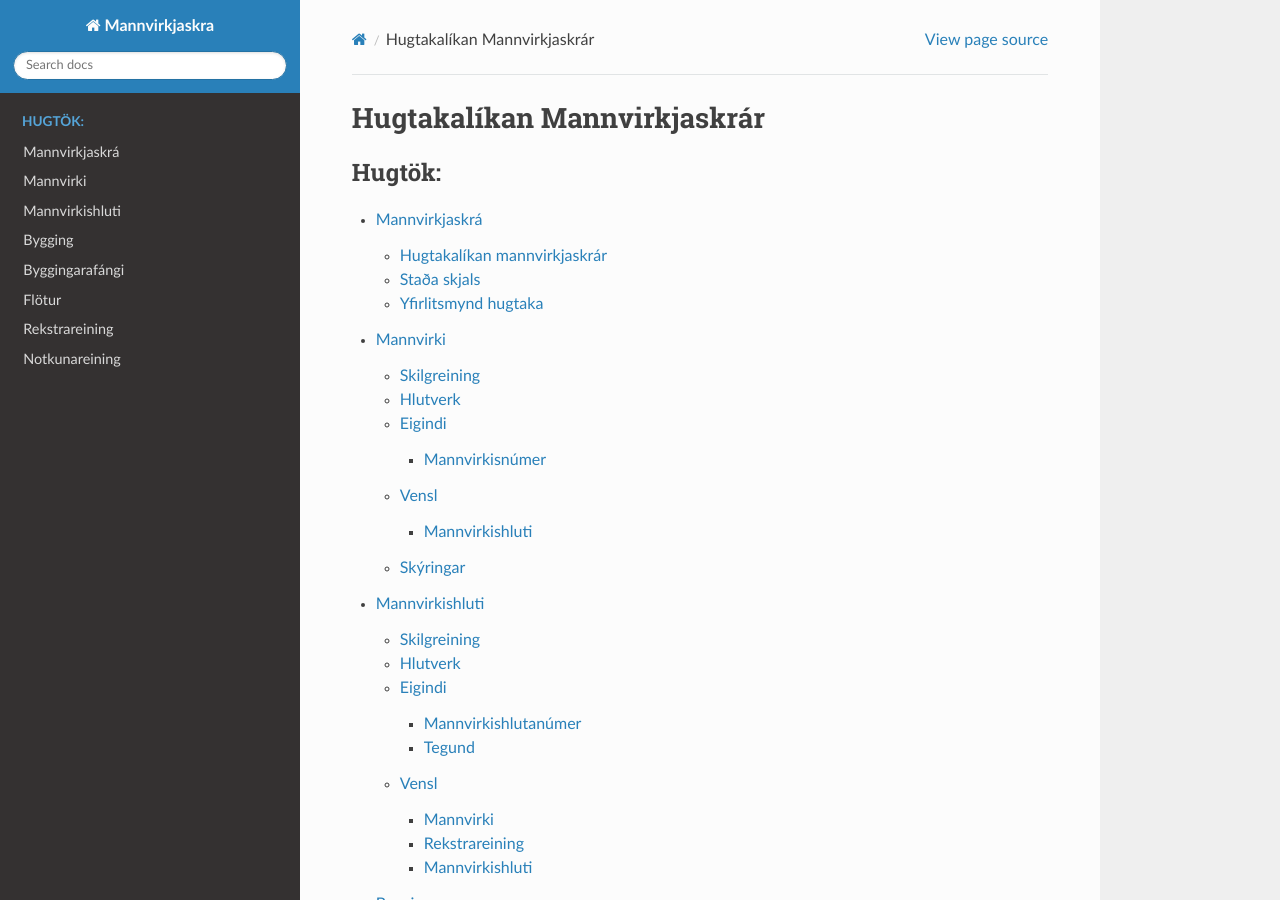
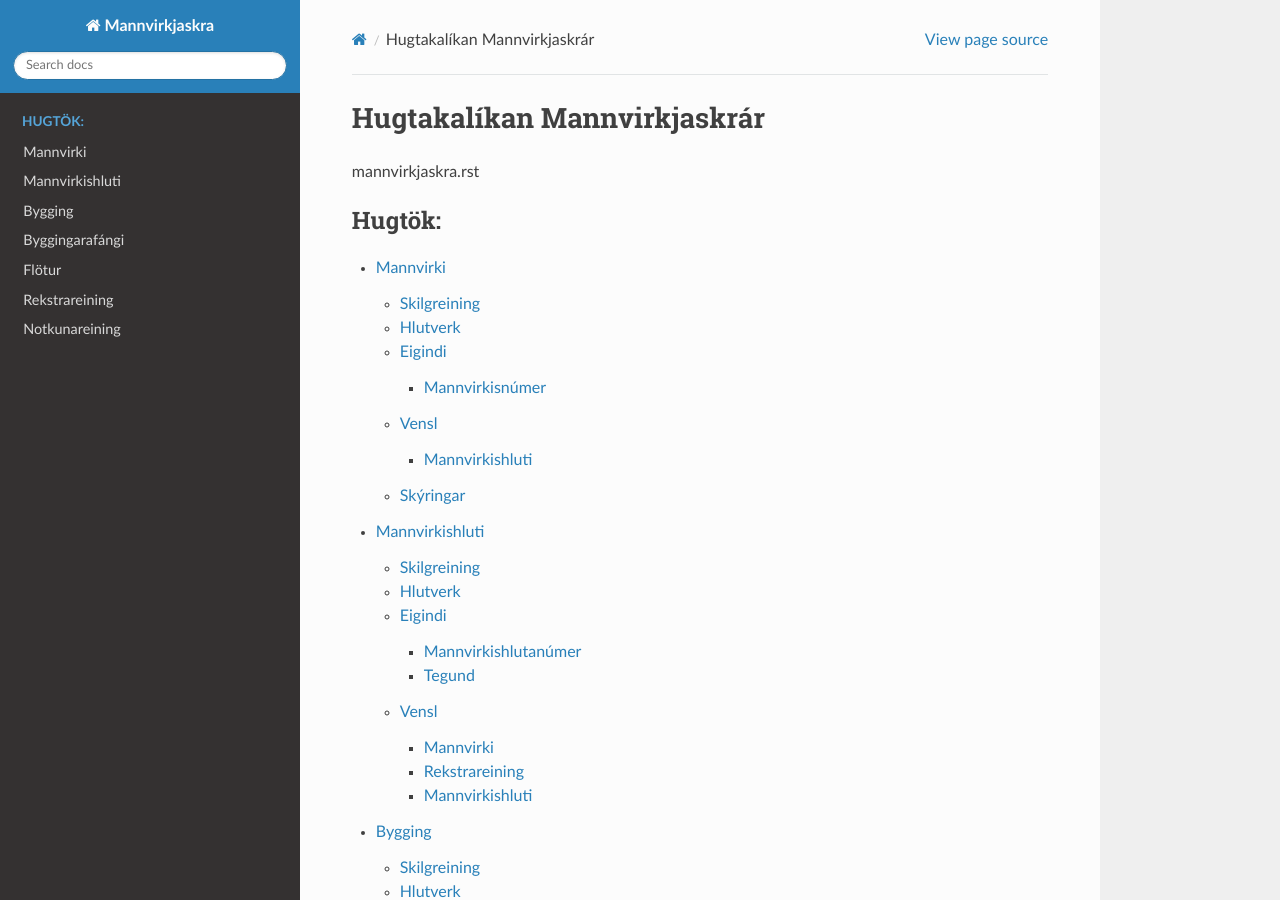
Before and after one commit to hthl/Mannvirkjaskra, a Sphinx documentation site: the page built from source/index.rst, in a window 1280 px wide and 900 px high. Built offline with Sphinx 7.4.7 and the Read the Docs theme 2.0.0, drawn with Linux system fonts in a browser that asks for light colours.

Commit message:
Update index.rst

```diff
--- a/source/index.rst
+++ b/source/index.rst
@@ -2,11 +2,11 @@
 Hugtakalíkan Mannvirkjaskrár
 ==========================================
 
+mannvirkjaskra.rst
+
 .. toctree::
    :maxdepth: 3
    :caption: Hugtök:
-
-   mannvirkjaskra.rst
 
    mannvirki.rst
 
```
